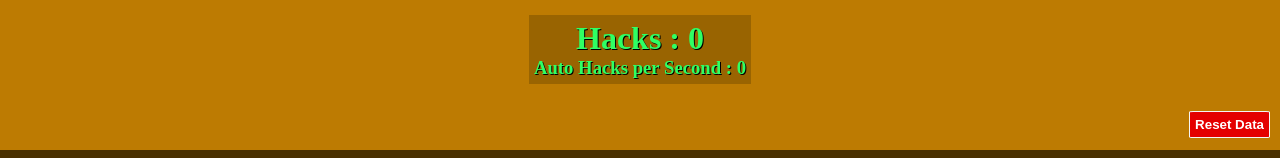
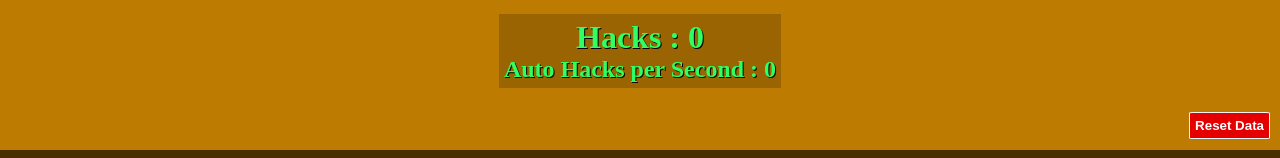
Before and after one commit to NTIFILIP/Filip-Hellgren-Projekt-JS, a plain HTML site: page index.html in a window 1280 px wide. Shown: the top 158 px of the page. Drawn offline with Linux system fonts and the light colour scheme.

Commit message:
Sequential Headers

```diff
--- a/index.html
+++ b/index.html
@@ -14,7 +14,7 @@
       <div class="header-area">
         <div class="counter-display">
           <h1 class="click-counter">Hacks : 0</h1>
-          <h3 class="auto-click-counter">Auto Hacks per Second : 0</h3>
+          <h2 class="auto-click-counter">Auto Hacks per Second : 0</h2>
         </div>
 
         <button class="reset-button"><strong>Reset Data</strong></button>
```
